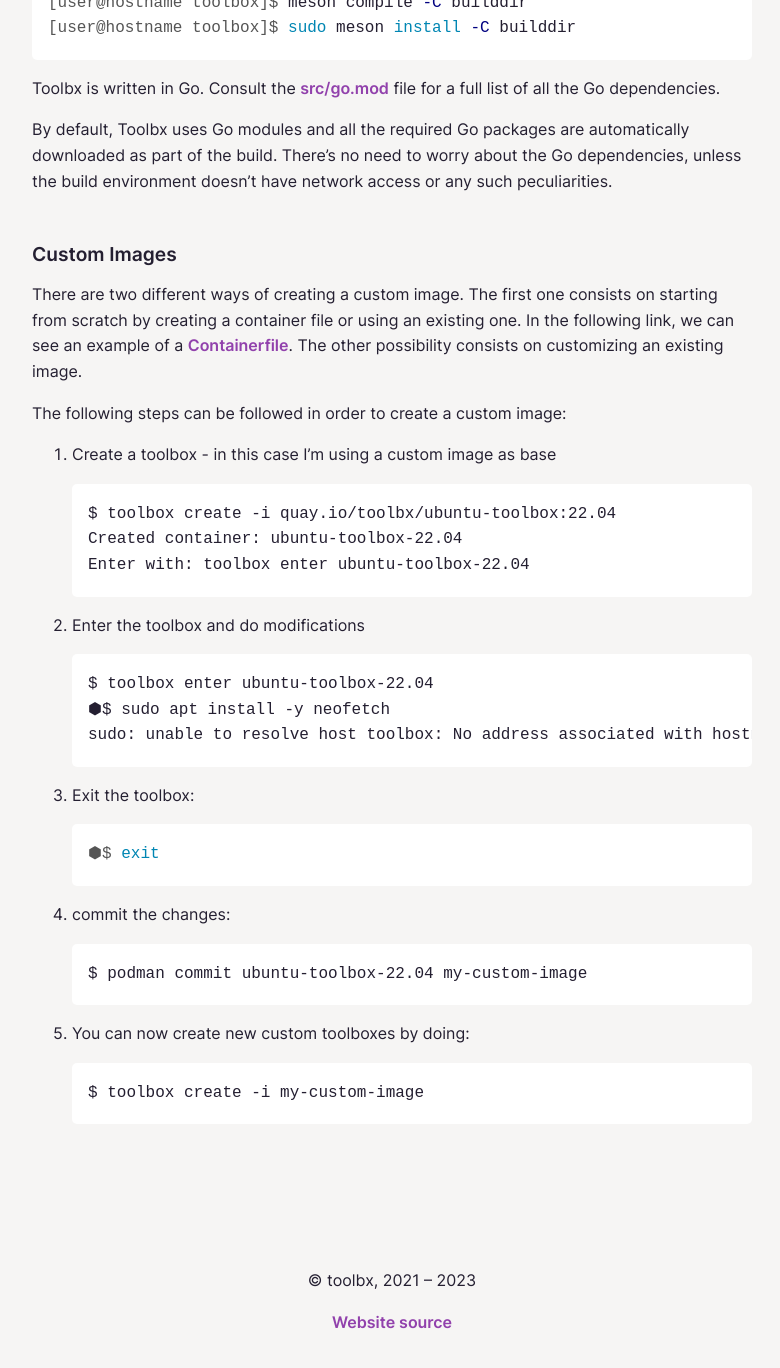
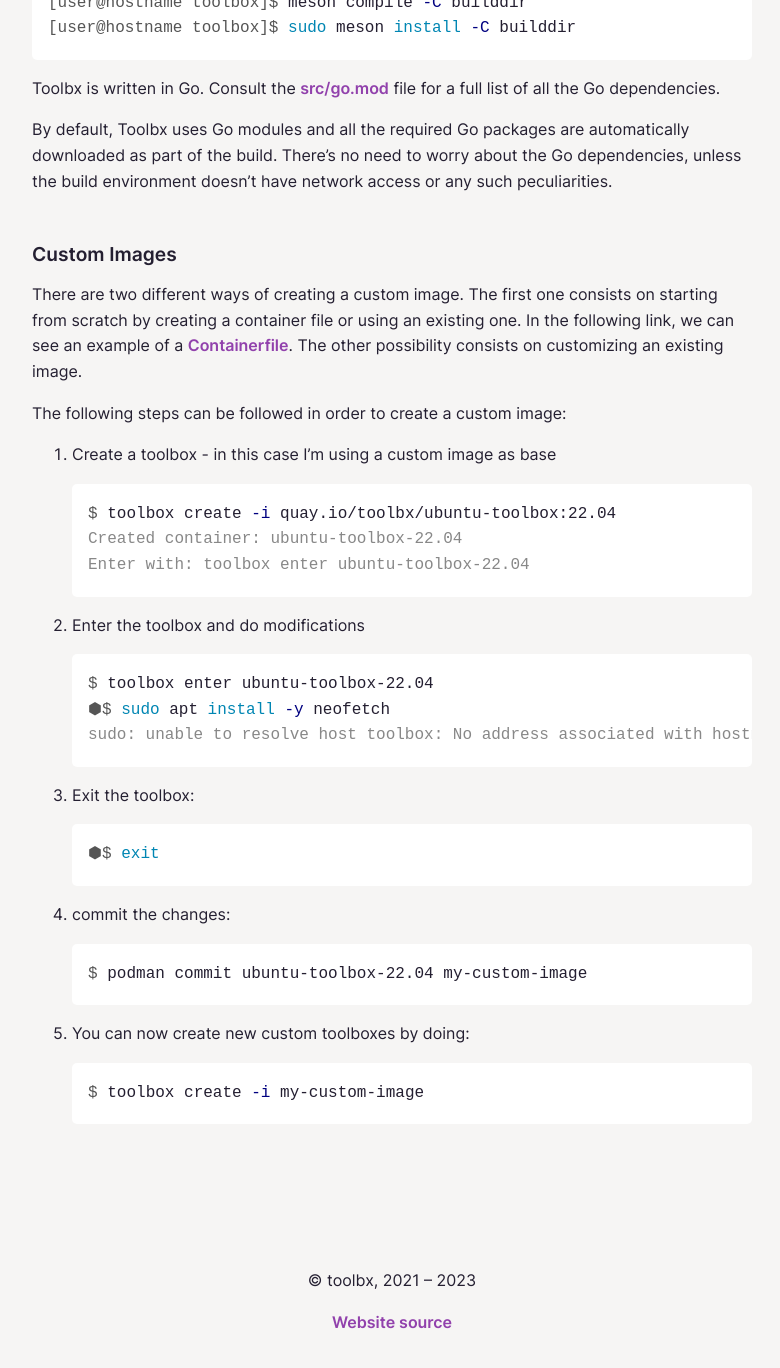
Before and after one commit to containers/containertoolbx.org, a Jekyll site: the page built from install.md, in a window 1280 px wide and 1400 px high, scrolled down 1441 px. Shown: the top 1368 px of the window, without its empty margins (248-1028 px from the left). Built offline with Jekyll 4.4.1, drawn with Linux system fonts in a browser that asks for light colours.

Commit message:
Enable syntax highlighting in code blocks
Based on this list of langauges:
https://github.com/github/linguist/blob/master/lib/linguist/languages.yml

https://github.com/containers/containertoolbx.org/pull/36

````diff
--- a/install.md
+++ b/install.md
@@ -64,7 +64,7 @@
 
 1. Create a toolbox - in this case I'm using a custom image as base
 
-   ```
+   ```console
    $ toolbox create -i quay.io/toolbx/ubuntu-toolbox:22.04
    Created container: ubuntu-toolbox-22.04
    Enter with: toolbox enter ubuntu-toolbox-22.04
@@ -72,7 +72,7 @@
 
 2. Enter the toolbox and do modifications
 
-   ```
+   ```console
    $ toolbox enter ubuntu-toolbox-22.04
    ⬢$ sudo apt install -y neofetch
    sudo: unable to resolve host toolbox: No address associated with hostname
@@ -86,12 +86,12 @@
 
 4. commit the changes:
 
-   ```
+   ```console
    $ podman commit ubuntu-toolbox-22.04 my-custom-image
    ```
 
 5. You can now create new custom toolboxes by doing:
 
-   ```
+   ```console
    $ toolbox create -i my-custom-image
    ```
````
